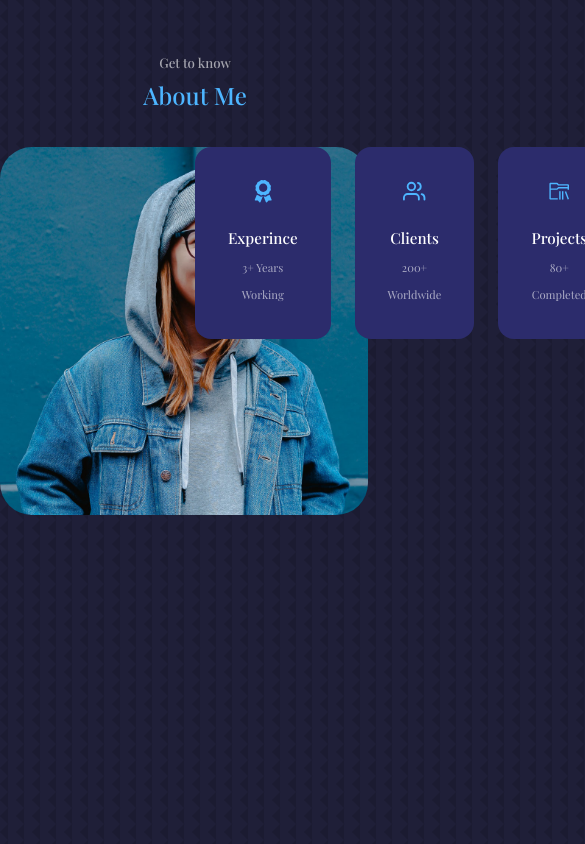
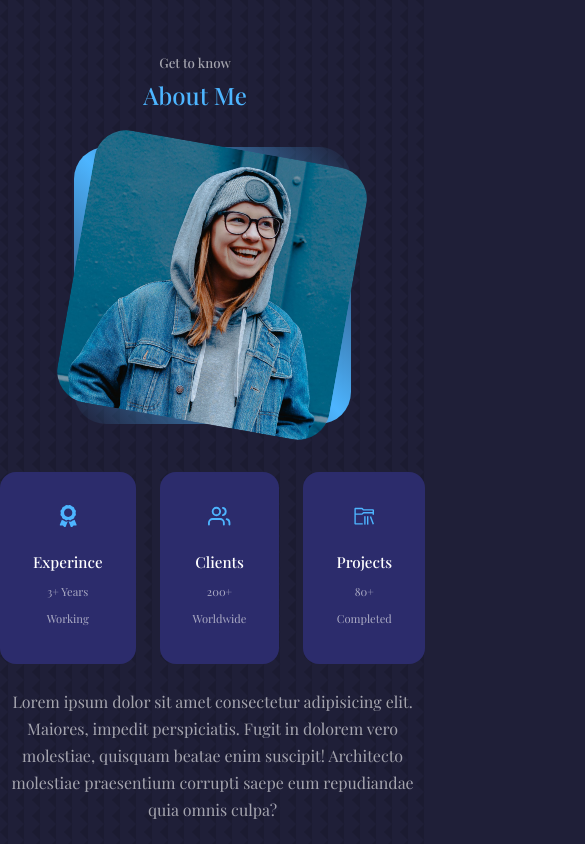
Before and after one commit to muhamedmahu/courses-in-china, a React (Create React App) app: page / in a window 390 px wide. Shown: the part 920-1764 px from the top of the page, 585 px wide, since content can reach past the window. Built offline with nearby package versions, Linux system fonts and the light colour scheme; a web font is replaced by a local one.

Commit message:
about jsx

```diff
--- a/src/components/About/About.css
+++ b/src/components/About/About.css
@@ -6,11 +6,12 @@
 
 .about__me {
 
-    width: 23rem;
+    width: 100%;
     aspect-ratio: 1/1;
      border-radius: 2rem;
-     background: linear-gradient(45deg,
-     transparent
+     background: linear-gradient(
+        45deg,
+     transparent,
      var(--color-primary),
      transparent);
      display: grid;
@@ -20,7 +21,8 @@
 .about__me-image {
     border-radius: 2rem;
     overflow: hidden;
-    transform: var(--transition);
+    transition: var(--transition);
+    transform: rotate(10deg);
 }
 
 .about__me-image:hover {
@@ -62,3 +64,46 @@
     font-size: 0.7rem;
     color: var(--color-light);
 }
+
+.about__content small {
+    margin: 2rem 0 2.6rem;
+    color: var(--color-light);
+}
+
+.about__content p {
+    margin: 2rem 0 2.6rem;
+    color: var(--color-light);
+}
+
+
+@media  screen and (max-width: 1024px) {
+    .about__container {
+        grid-template-columns: 1fr;
+gap: 0;
+
+    }
+
+.about__me {
+    width: 50%;
+    margin: 2rem auto 4rem;
+}
+
+.about__content p {
+    margin: 1rem 0 1.5rem;
+}
+}
+
+@media screen and (max-width: 600px) {
+    .about__me {
+        width: 65%;
+        margin: 0 auto 3rem;
+    }
+
+    .about__content {
+        text-align: center;
+    }
+
+    .about__content p {
+        margin: 1.5rem 0;
+    }
+}
--- a/src/components/About/About.jsx
+++ b/src/components/About/About.jsx
@@ -38,6 +38,10 @@ const About = () => {
                 <small>80+ Completed</small>
               </article>
             </div>
+            <p>Lorem ipsum dolor sit amet consectetur adipisicing elit. Maiores, impedit perspiciatis. Fugit in dolorem vero molestiae, quisquam beatae enim suscipit! Architecto molestiae praesentium corrupti saepe eum repudiandae quia omnis culpa?</p>
+
+          <a href="#contact" className='btn btn-primary'>Let's Talk</a>
+
           </div>
          </div>
       </section>
```
